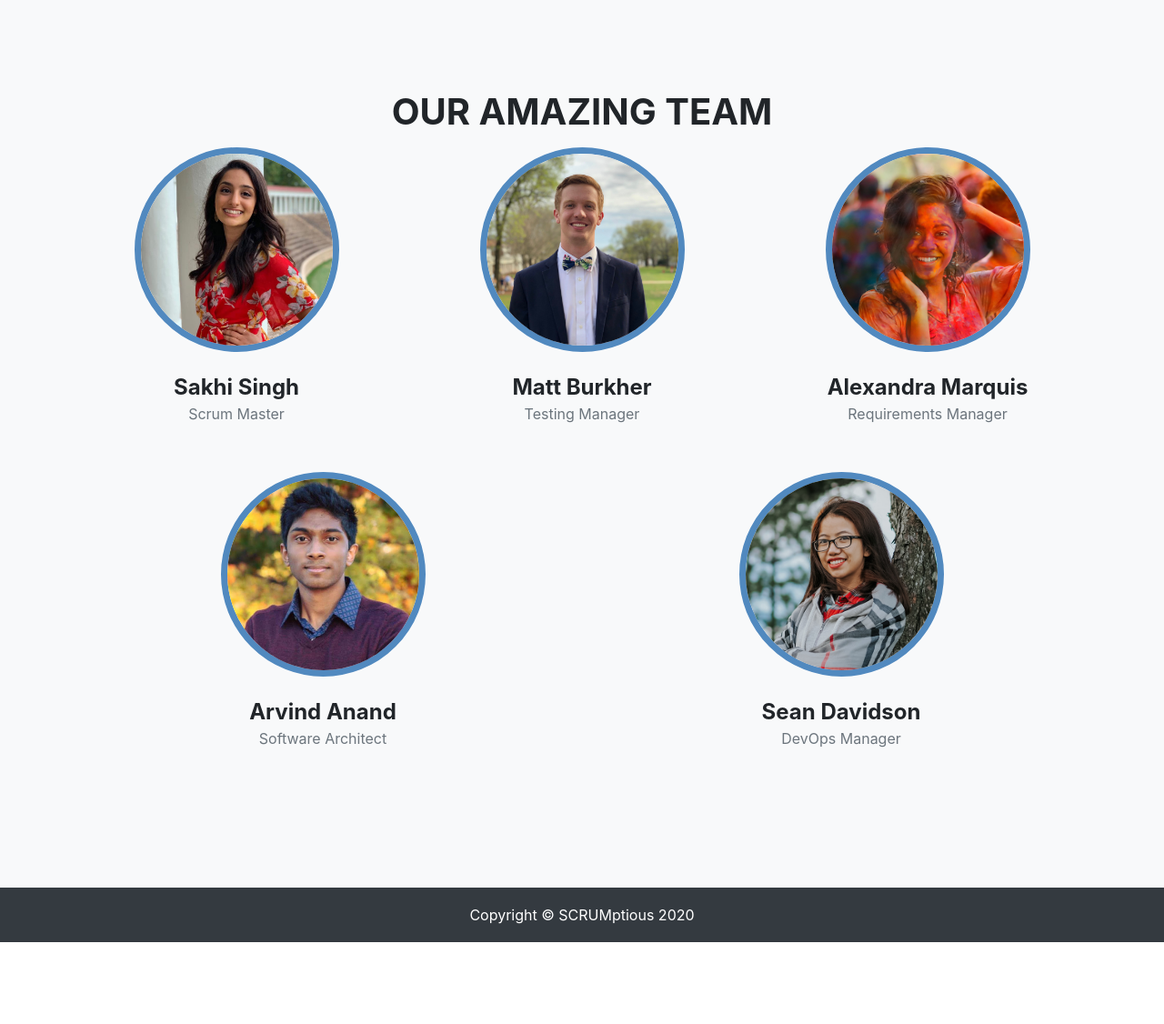
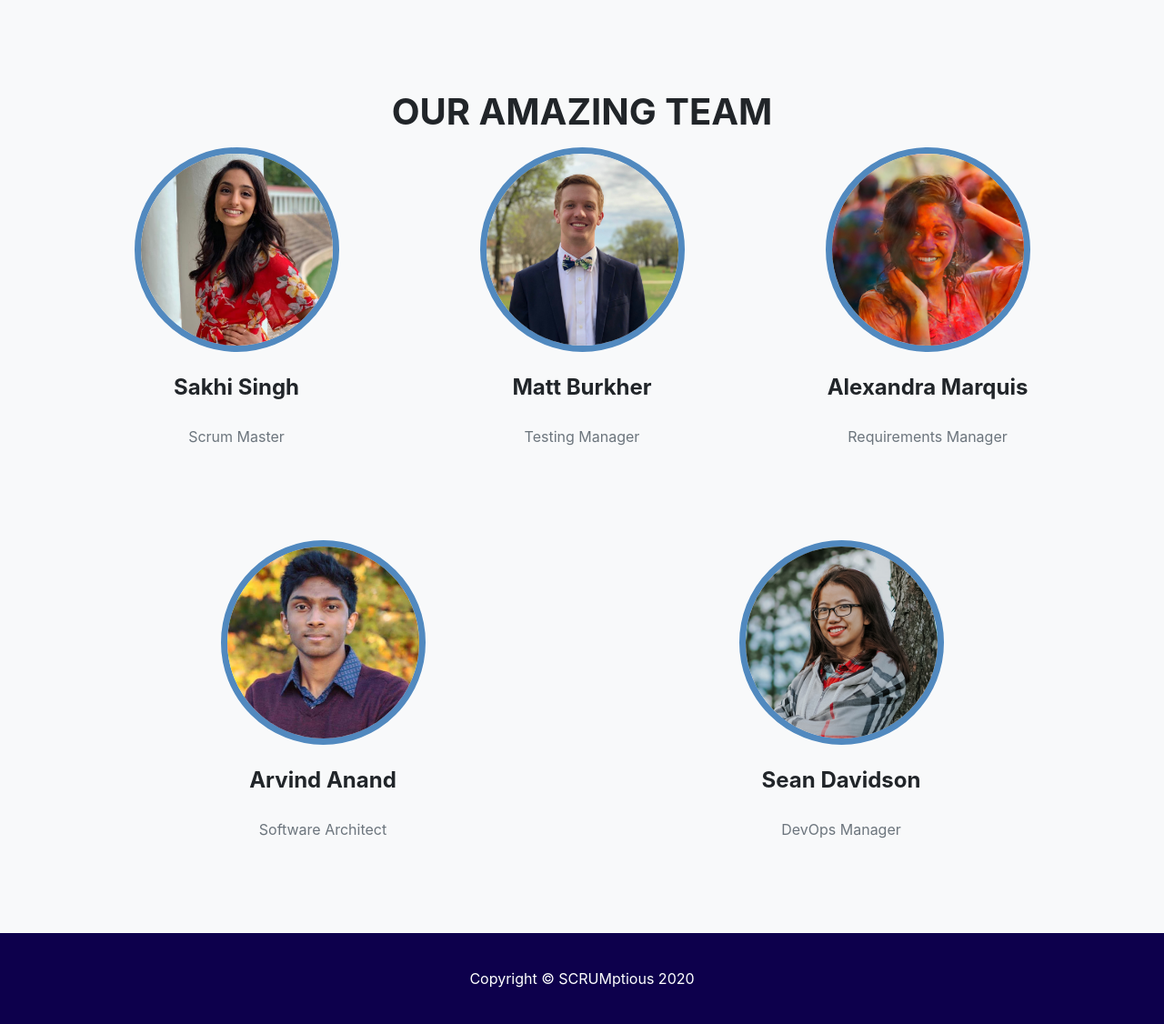
Before and after one commit to msb5pe/quick_tutor, a Django app: page /login/?next=/login/edit/ in a window 1280 px wide. Shown: the part 761-1887 px from the top of the page at 91% size. Before the commit the page ends 1797 px from the top, so only its background shows below. Run offline with Django 3.2, Linux system fonts and the light colour scheme; parts of the project's set-up code (start-up, migrations or seed data) failed here and were passed over; some libraries are stand-ins or nearby versions.

Commit message:
Fixed footer

```diff
--- a/home/templates/home/loadingpage.html
+++ b/home/templates/home/loadingpage.html
@@ -5,7 +5,7 @@
 
 {% block body %}
 <br>
-<div class="page-section">
+<div class="page-section" id="intro-form-heading">
       <div class="container">
         <div class="row">
 
--- a/login/static/login/css/agency.css
+++ b/login/static/login/css/agency.css
@@ -35,13 +35,14 @@ h6 {
   font-family: 'Montserrat', -apple-system, BlinkMacSystemFont, 'Segoe UI', Roboto, 'Helvetica Neue', Arial, sans-serif, 'Apple Color Emoji', 'Segoe UI Emoji', 'Segoe UI Symbol', 'Noto Color Emoji';
 }
 
+
 .page-section {
   padding: 100px 0;
+  padding-bottom: 100px;
 }
 
 .page-section h2.section-heading {
   font-size: 40px;
-  margin-top: 0;
   margin-bottom: 15px;
 }
 
@@ -49,10 +50,10 @@ h6 {
   font-size: 16px;
   font-weight: 400;
   font-style: italic;
-  margin-bottom: 75px;
   text-transform: none;
   font-family: 'Droid Serif', -apple-system, BlinkMacSystemFont, 'Segoe UI', Roboto, 'Helvetica Neue', Arial, sans-serif, 'Apple Color Emoji', 'Segoe UI Emoji', 'Segoe UI Symbol', 'Noto Color Emoji';
 }
+
 
 @media (min-width: 768px) {
   section {
@@ -184,8 +185,8 @@ header.masthead {
 
 header.masthead .wrap{
   max-width: 200px;
-  padding-left: 10rem;
-  padding-right:10rem;
+  padding-left: 2rem;
+  padding-right:2rem;
   margin: auto;
   text-align: center;
 }
@@ -260,7 +261,7 @@ header.masthead .intro-text .intro-heading {
 }
 
 .team-member {
-  margin-bottom: 50px;
+  margin-bottom: 100px;
   text-align: center;
 }
 
@@ -272,7 +273,7 @@ header.masthead .intro-text .intro-heading {
 
 .team-member h4 {
   margin-top: 25px;
-  margin-bottom: 0;
+  margin-bottom: 25px;
   text-transform: none;
 }
 
@@ -281,8 +282,15 @@ header.masthead .intro-text .intro-heading {
 }
 
 .footer {
-  padding: 25px 0;
   text-align: center;
+  line-height: 100px;
+  position: relative;
+  height: 100px;
+  margin-top: -100px;
+  clear: both;
+  background-color: #0D004C;
+  display: flex;
+  align-items: center;
 }
 
 .footer span.copyright {
@@ -321,9 +329,19 @@ ul.social-buttons li a:active, ul.social-buttons li a:focus, ul.social-buttons l
   background-color: #fed136;
 }
 
+html,body{
+  height: 100%;
+}
 
-.intro-form-heading {
+#intro-form-heading {
   margin: 15px 0;
   text-transform: none;
+  min-height: 100%;
+  padding-bottom: 100px;
+  overflow: auto;
+}
 
+.card{
+  margin-top: 30px;
+  margin-bottom: 30px;
 }
--- a/login/templates/base.html
+++ b/login/templates/base.html
@@ -68,7 +68,7 @@
 
 
   <!-- Footer -->
-  <footer class="py-3 bg-dark">
+  <footer class="footer">
      <div class="container">
         <p class="m-0 text-center text-white">Copyright &copy; SCRUMptious 2020</p>
      </div>
--- a/login/templates/login/dept.html
+++ b/login/templates/login/dept.html
@@ -40,7 +40,7 @@
                         <option value="CHEM">CHEM</option>
                   </select>
                   </div>
-                </div>
+
                   <div class="col-auto my-1">
                     <button type="submit" class="btn btn-primary">Search</button>
                   </div>
```
